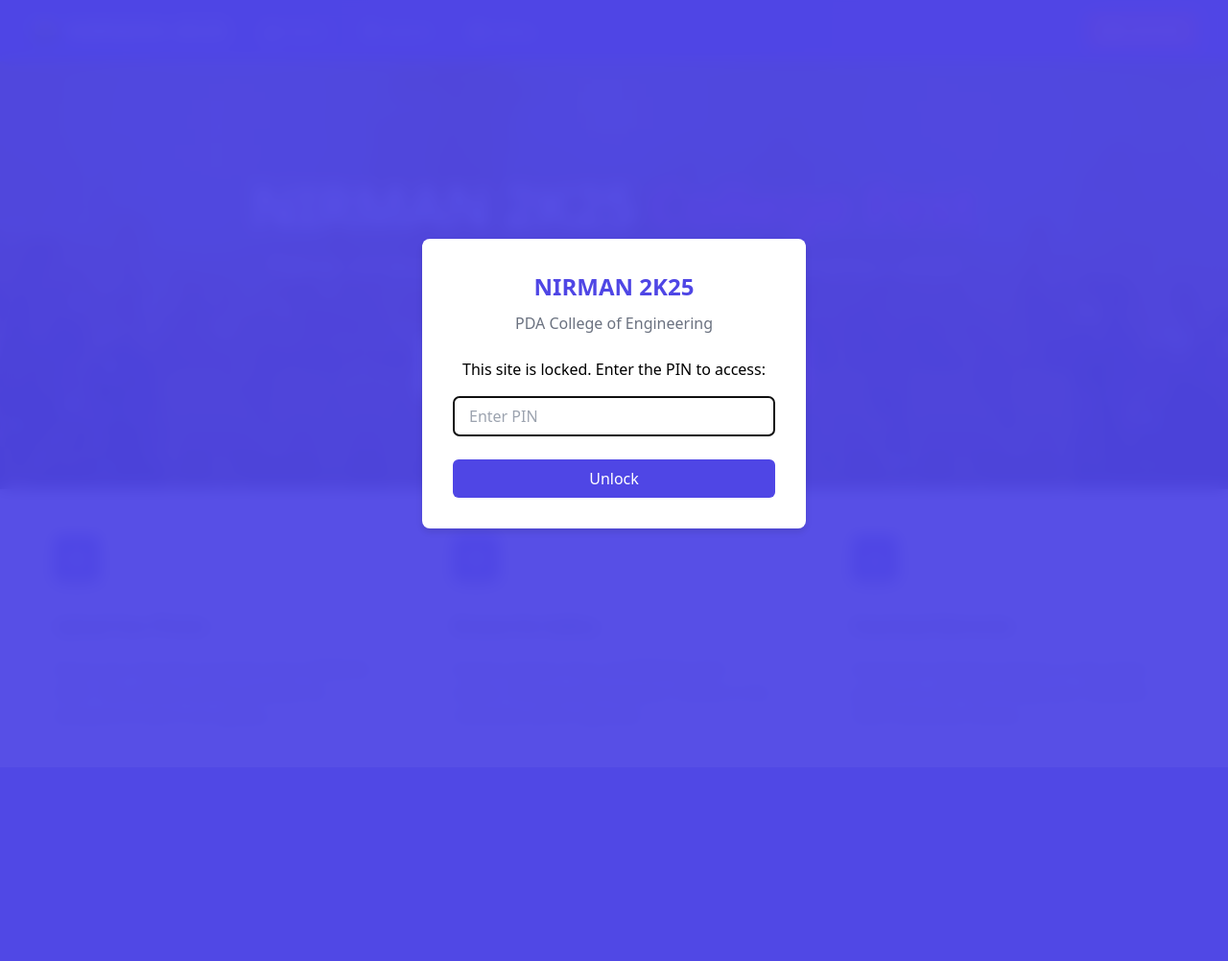
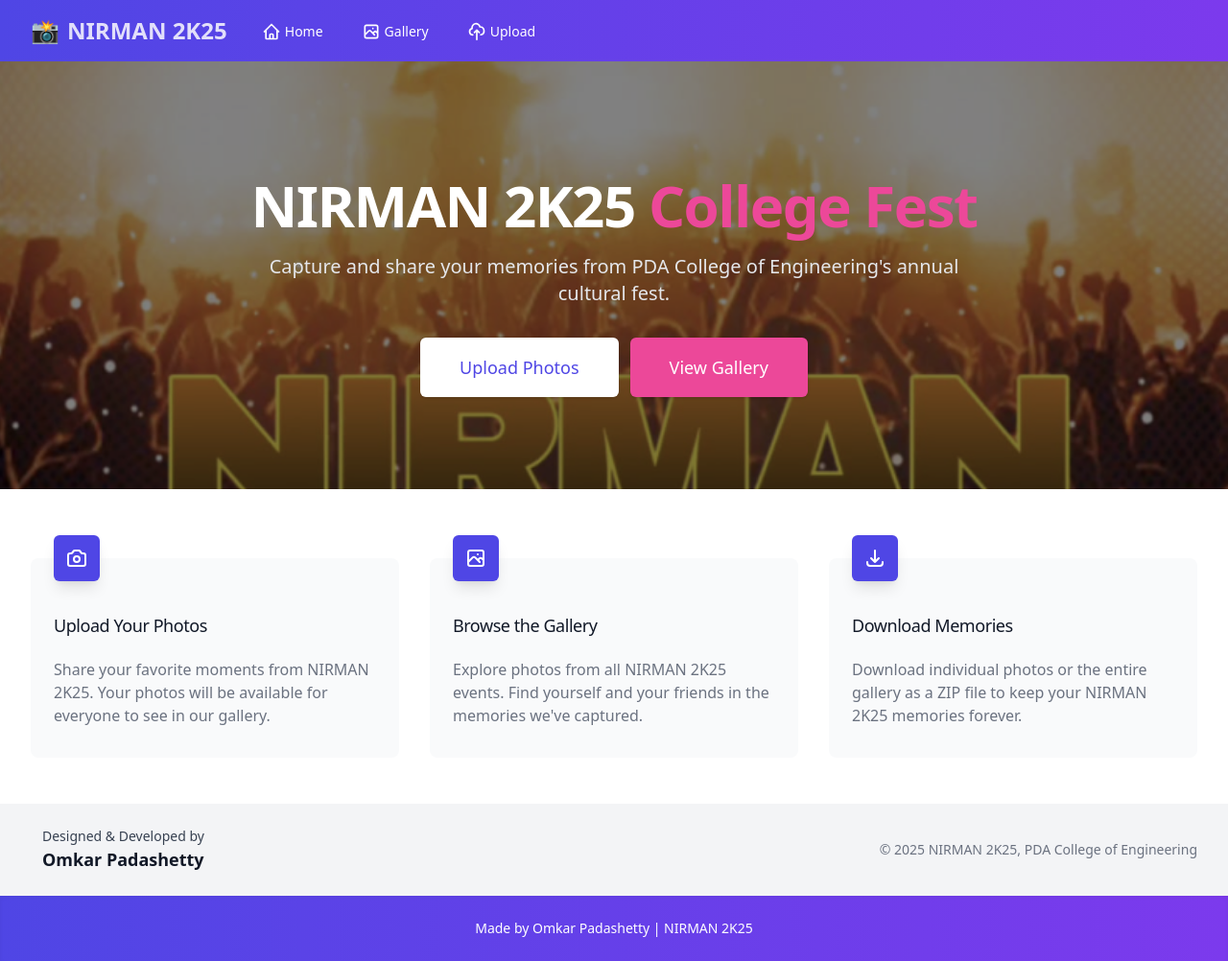
Before and after one commit to omkar381/festsnap, a Flask app: page / in a window 1280 px wide. Shown: the whole page at 96% size. Before the commit the page ends 554 px from the top, so only its background shows below. Run offline with Flask 3, Linux system fonts and the light colour scheme; some libraries are stand-ins or nearby versions.

Commit message:
Update base.html

```diff
--- a/templates/base.html
+++ b/templates/base.html
@@ -36,9 +36,7 @@
             }
         }
     </style>
-    <!-- PIN Lock Script -->
-    <script src="{{ url_for('static', filename='js/lock.js') }}"></script>
-    {% block extra_css %}{% endblock %}
+    {% block extra_head %}{% endblock %}
 </head>
 <body class="bg-gray-50 min-h-screen flex flex-col">
     <!-- Navigation -->
@@ -60,27 +58,19 @@
                             </svg>
                             Home
                         </a>
+                        <a href="{{ url_for('gallery') }}" class="text-white hover:text-gray-200 border-transparent hover:border-white inline-flex items-center px-1 pt-1 border-b-2 text-sm font-medium transition-all duration-300">
+                            <svg xmlns="http://www.w3.org/2000/svg" class="h-5 w-5 mr-1" fill="none" viewBox="0 0 24 24" stroke="currentColor">
+                                <path stroke-linecap="round" stroke-linejoin="round" stroke-width="2" d="M4 16l4.586-4.586a2 2 0 012.828 0L16 16m-2-2l1.586-1.586a2 2 0 012.828 0L20 14m-6-6h.01M6 20h12a2 2 0 002-2V6a2 2 0 00-2-2H6a2 2 0 00-2 2v12a2 2 0 002 2z" />
+                            </svg>
+                            Gallery
+                        </a>
                         <a href="{{ url_for('upload') }}" class="text-white hover:text-gray-200 border-transparent hover:border-white inline-flex items-center px-1 pt-1 border-b-2 text-sm font-medium transition-all duration-300">
                             <svg xmlns="http://www.w3.org/2000/svg" class="h-5 w-5 mr-1" fill="none" viewBox="0 0 24 24" stroke="currentColor">
                                 <path stroke-linecap="round" stroke-linejoin="round" stroke-width="2" d="M7 16a4 4 0 01-.88-7.903A5 5 0 1115.9 6L16 6a5 5 0 011 9.9M15 13l-3-3m0 0l-3 3m3-3v12" />
                             </svg>
                             Upload
                         </a>
-                        <a href="{{ url_for('gallery') }}" class="text-white hover:text-gray-200 border-transparent hover:border-white inline-flex items-center px-1 pt-1 border-b-2 text-sm font-medium transition-all duration-300">
-                            <svg xmlns="http://www.w3.org/2000/svg" class="h-5 w-5 mr-1" fill="none" viewBox="0 0 24 24" stroke="currentColor">
-                                <path stroke-linecap="round" stroke-linejoin="round" stroke-width="2" d="M4 16l4.586-4.586a2 2 0 012.828 0L16 16m-2-2l1.586-1.586a2 2 0 012.828 0L20 14m-6-6h.01M6 20h12a2 2 0 002-2V6a2 2 0 00-2-2H6a2 2 0 00-2 2v12a2 2 0 002 2z" />
-                            </svg>
-                            Gallery
-                        </a>
                     </div>
-                </div>
-                <div class="hidden sm:ml-6 sm:flex sm:items-center">
-                    <button onclick="localStorage.removeItem('nirmanSiteUnlocked'); showLockOverlay();" class="inline-flex items-center px-4 py-2 border border-transparent text-sm font-medium rounded-md text-white bg-fest-accent hover:bg-pink-600 transition duration-300 shadow-md hover:shadow-lg transform hover:scale-105">
-                        <svg xmlns="http://www.w3.org/2000/svg" class="h-5 w-5 mr-1" fill="none" viewBox="0 0 24 24" stroke="currentColor">
-                            <path stroke-linecap="round" stroke-linejoin="round" stroke-width="2" d="M12 15v2m-6 4h12a2 2 0 002-2v-6a2 2 0 00-2-2H6a2 2 0 00-2 2v6a2 2 0 002 2zm10-10V7a4 4 0 00-8 0v4h8z" />
-                        </svg>
-                        Lock Site
-                    </button>
                 </div>
 
                 <!-- Mobile menu button -->
@@ -103,24 +93,18 @@
                     </svg>
                     Home
                 </a>
+                <a href="{{ url_for('gallery') }}" class="text-white hover:bg-white/10 block px-3 py-2 rounded-md text-base font-medium flex items-center">
+                    <svg xmlns="http://www.w3.org/2000/svg" class="h-5 w-5 mr-2" fill="none" viewBox="0 0 24 24" stroke="currentColor">
+                        <path stroke-linecap="round" stroke-linejoin="round" stroke-width="2" d="M4 16l4.586-4.586a2 2 0 012.828 0L16 16m-2-2l1.586-1.586a2 2 0 012.828 0L20 14m-6-6h.01M6 20h12a2 2 0 002-2V6a2 2 0 00-2-2H6a2 2 0 00-2 2v12a2 2 0 002 2z" />
+                    </svg>
+                    Gallery
+                </a>
                 <a href="{{ url_for('upload') }}" class="text-white hover:bg-white/10 block px-3 py-2 rounded-md text-base font-medium flex items-center">
                     <svg xmlns="http://www.w3.org/2000/svg" class="h-5 w-5 mr-2" fill="none" viewBox="0 0 24 24" stroke="currentColor">
                         <path stroke-linecap="round" stroke-linejoin="round" stroke-width="2" d="M7 16a4 4 0 01-.88-7.903A5 5 0 1115.9 6L16 6a5 5 0 011 9.9M15 13l-3-3m0 0l-3 3m3-3v12" />
                     </svg>
                     Upload
                 </a>
-                <a href="{{ url_for('gallery') }}" class="text-white hover:bg-white/10 block px-3 py-2 rounded-md text-base font-medium flex items-center">
-                    <svg xmlns="http://www.w3.org/2000/svg" class="h-5 w-5 mr-2" fill="none" viewBox="0 0 24 24" stroke="currentColor">
-                        <path stroke-linecap="round" stroke-linejoin="round" stroke-width="2" d="M4 16l4.586-4.586a2 2 0 012.828 0L16 16m-2-2l1.586-1.586a2 2 0 012.828 0L20 14m-6-6h.01M6 20h12a2 2 0 002-2V6a2 2 0 00-2-2H6a2 2 0 00-2 2v12a2 2 0 002 2z" />
-                    </svg>
-                    Gallery
-                </a>
-                <button onclick="localStorage.removeItem('nirmanSiteUnlocked'); showLockOverlay();" class="w-full text-left text-white hover:bg-white/10 flex items-center px-3 py-2 rounded-md text-base font-medium">
-                    <svg xmlns="http://www.w3.org/2000/svg" class="h-5 w-5 mr-2" fill="none" viewBox="0 0 24 24" stroke="currentColor">
-                        <path stroke-linecap="round" stroke-linejoin="round" stroke-width="2" d="M12 15v2m-6 4h12a2 2 0 002-2v-6a2 2 0 00-2-2H6a2 2 0 00-2 2v6a2 2 0 002 2zm10-10V7a4 4 0 00-8 0v4h8z" />
-                    </svg>
-                    Lock Site
-                </button>
             </div>
         </div>
     </nav>
```
